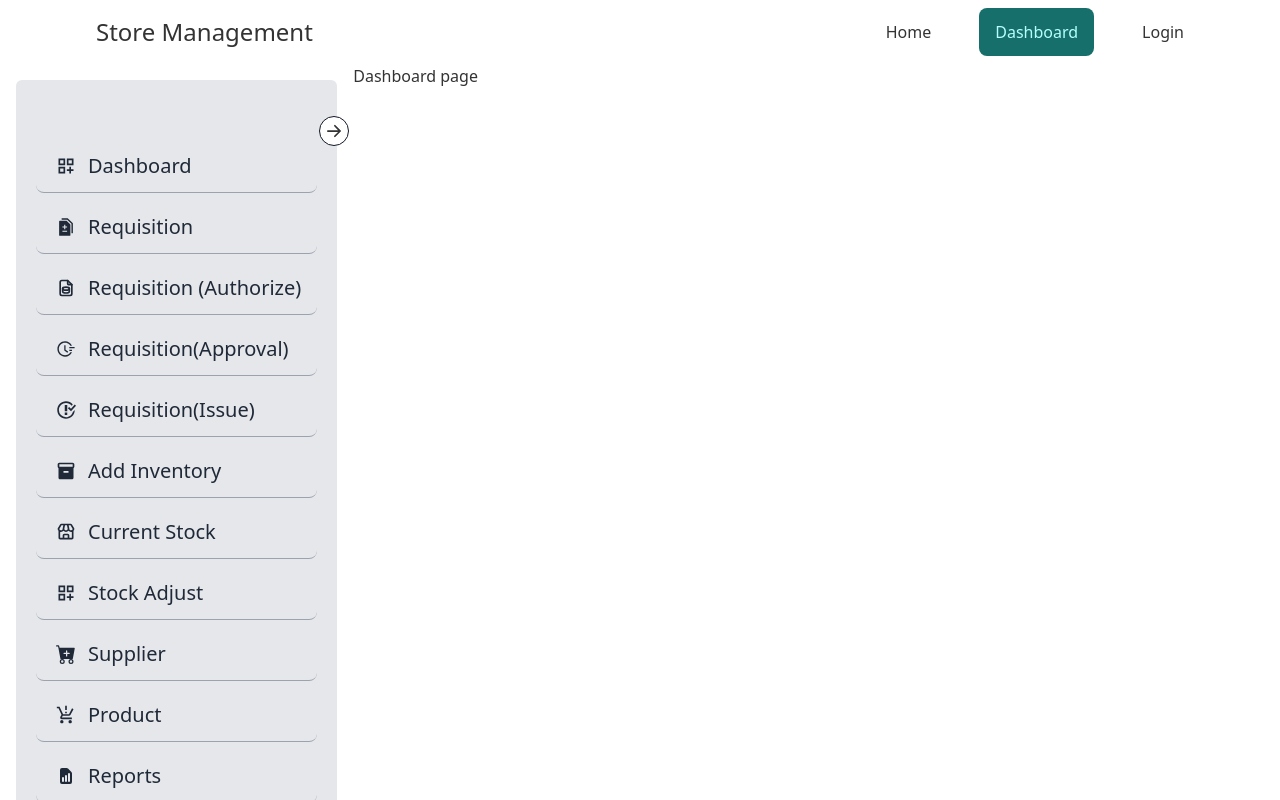
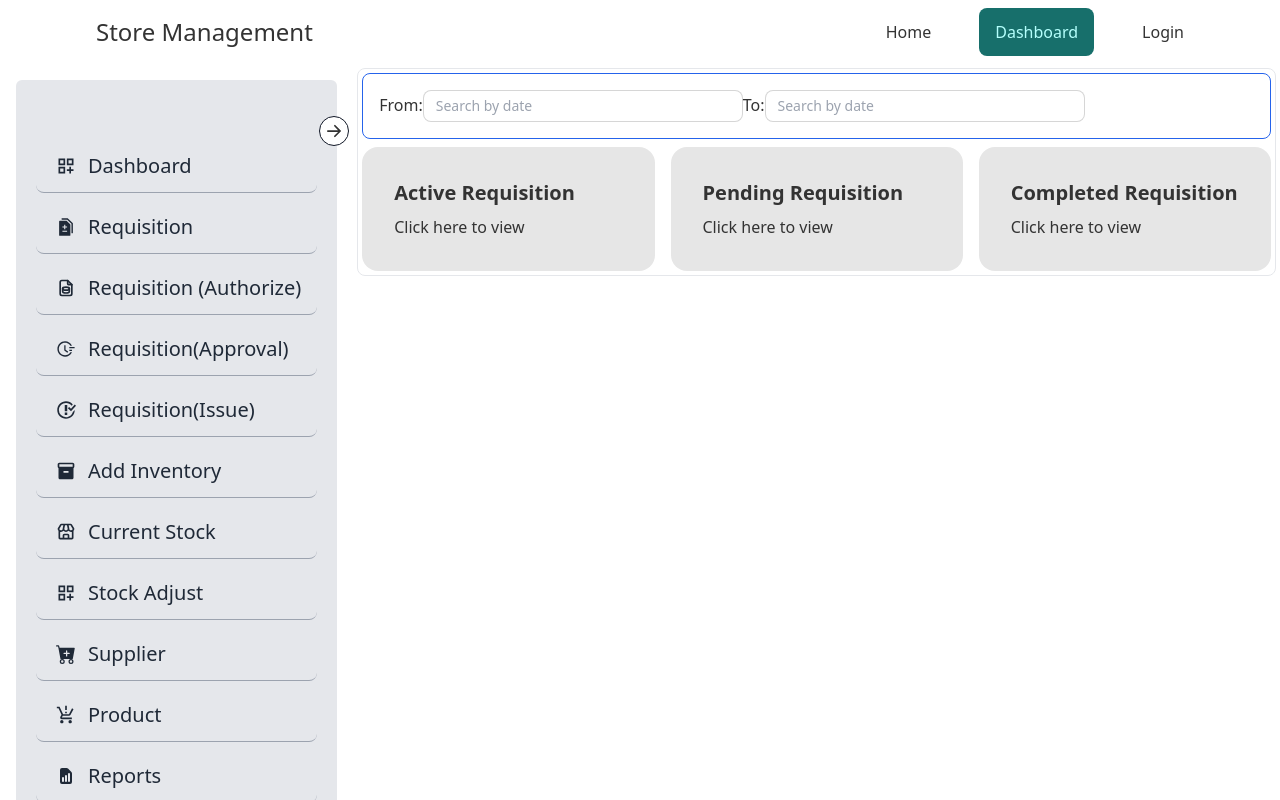
Before and after one commit to afruzaakter/stock_management_system, a React (Create React App) app: page /dashboard/dashboardhome in a window 1280 px wide. Built offline with nearby package versions, Linux system fonts and the light colour scheme; no server answers.

Commit message:
dashboard home page added

```diff
--- a/src/pages/Dashboard/DashboardHome.js
+++ b/src/pages/Dashboard/DashboardHome.js
@@ -1,10 +1,45 @@
 
 import React from 'react';
+import { Link } from 'react-router-dom';
 
 const DashboardHome = () => {
     return (
-        <div>
-            Dashboard page
+        <div className='border m-1 p-1 rounded-lg'>
+            <div className='border rounded-lg border-blue-600 p-4 mb-2'>
+                From:
+                <input type="text" placeholder="Search by date" className="input
+                     input-bordered input-sm w-full max-w-xs" />
+                To:
+                <input type="text" placeholder="Search by date" className="input
+                    input-bordered input-sm w-full max-w-xs" />
+            </div>
+            <div className='flex justify-between gap-4'>
+                <div className="card w-96 bg-base-200">
+                    <div className="card-body">
+                        <h2 className="card-title">Active Requisition </h2>
+                        <Link to="/dashboard/requisition" >
+                            Click here to view
+                        </Link>
+                    </div>
+                </div>
+                <div className="card w-96 bg-base-200">
+                    <div className="card-body">
+                        <h2 className="card-title">Pending Requisition </h2>
+                        <Link to="/dashboard/requisitionAuthorize" >
+                            Click here to view
+                        </Link>
+                    </div>
+                </div>
+                <div className="card w-96 bg-base-200">
+                    <div className="card-body">
+                        <h2 className="card-title">Completed Requisition </h2>
+                        <Link to="/dashboard/requisitionApproval" >
+                            Click here to view
+                        </Link>
+                    </div>
+                </div>
+            </div>
+
         </div>
     );
 };
```
